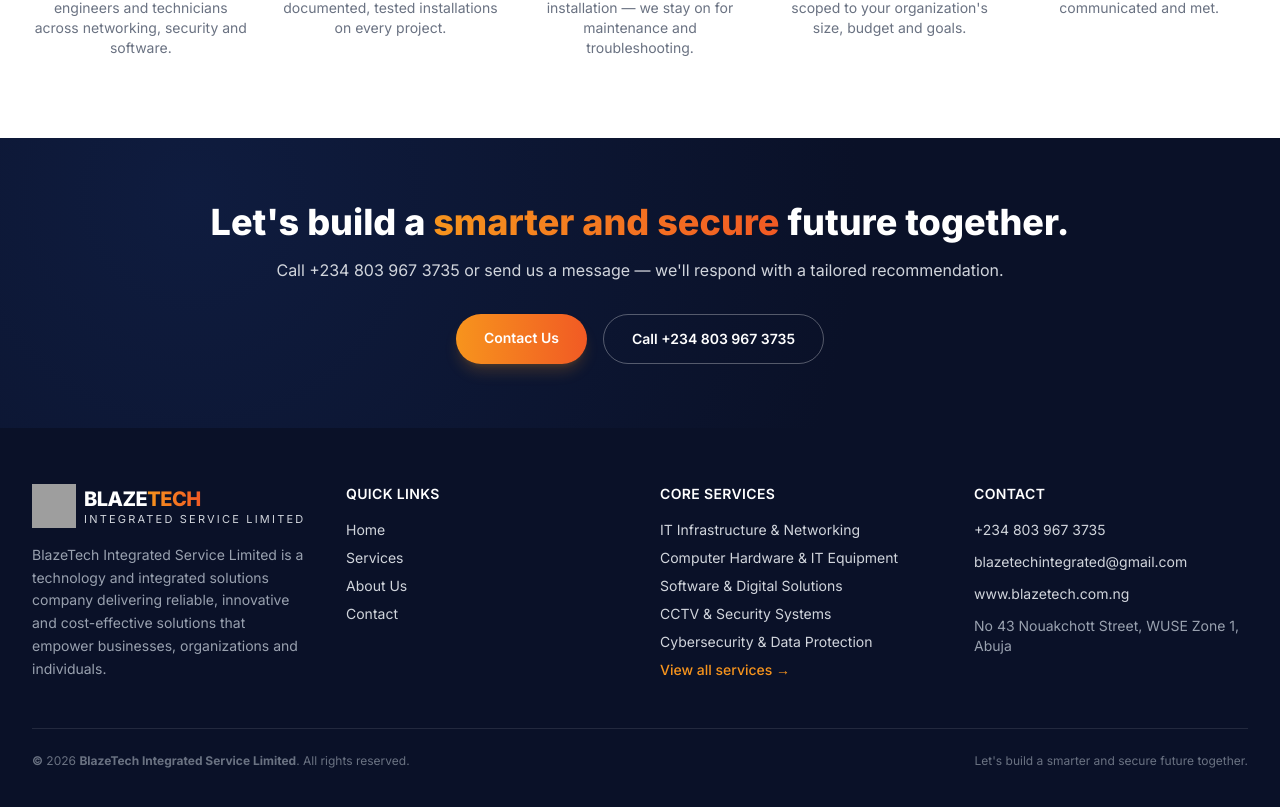
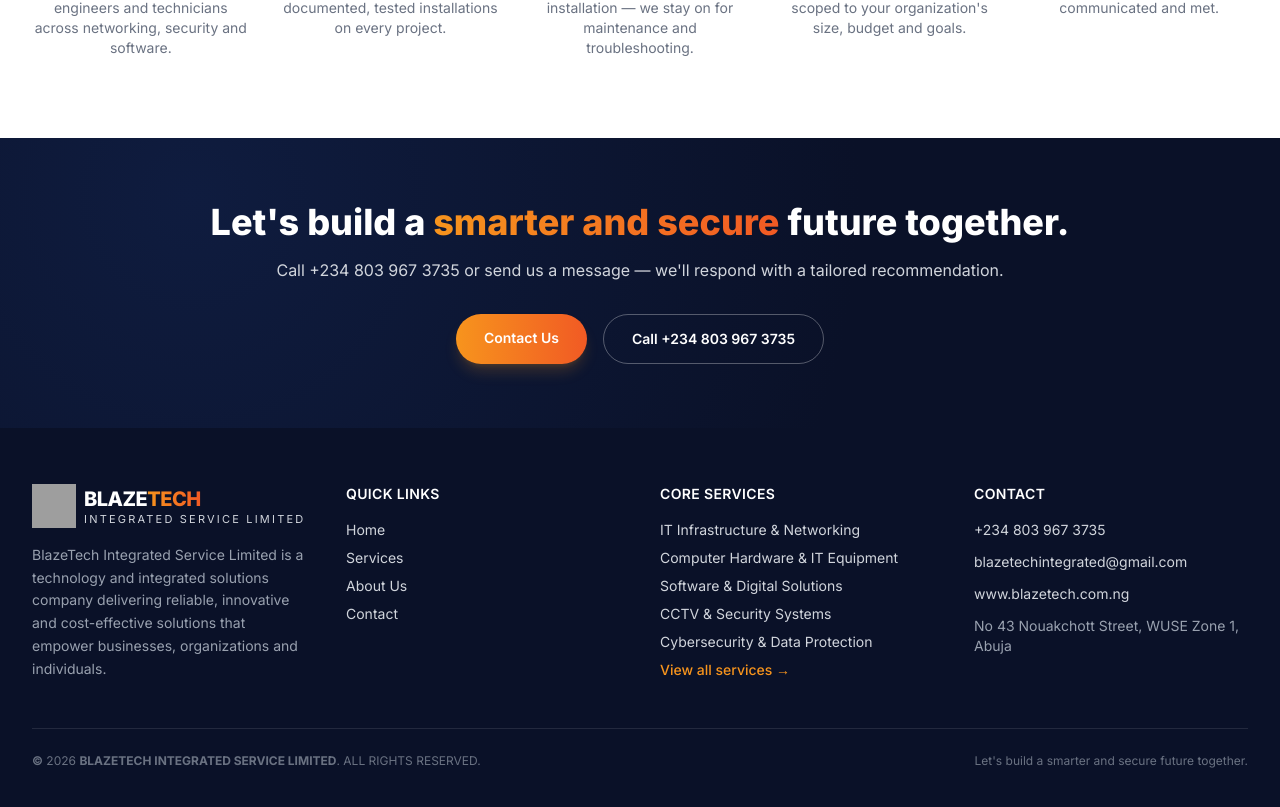
Before and after one commit to blazetechy/website, a Next.js app: page / in a window 1280 px wide. Shown: the part 2717-3524 px from the top of the page. Built offline with nearby package versions, Linux system fonts and the light colour scheme; grey boxes are pictures that could not be loaded.

Commit message:
added blcok letter

```diff
--- a/src/components/Footer.tsx
+++ b/src/components/Footer.tsx
@@ -79,7 +79,7 @@
         </div>
 
         <div className="mt-12 flex flex-col gap-4 border-t border-white/10 pt-6 text-xs text-gray-500 sm:flex-row sm:items-center sm:justify-between">
-          <p>
+          <p className="uppercase">
             <span className="font-bold">&copy;</span> {new Date().getFullYear()}{" "}
             <span className="font-bold">{company.name}</span>. All rights
             reserved.
```
